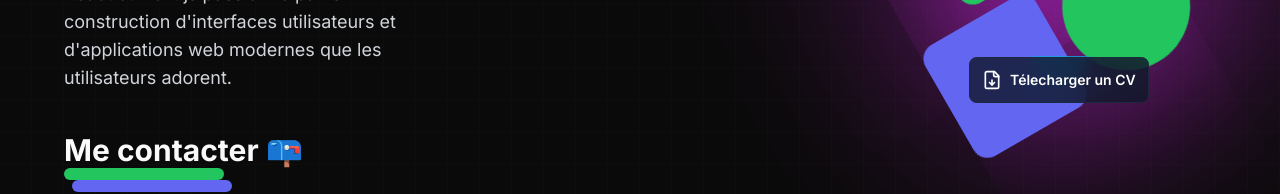
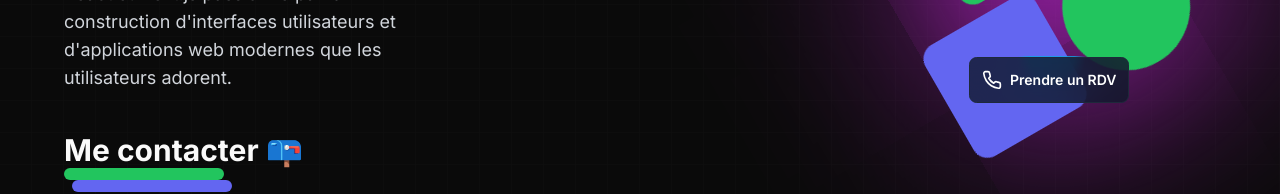
Before and after one commit to Yoni-Deserbaix/Portfolio, a Next.js app: page / in a window 1280 px wide. Shown: the part 348-542 px from the top of the page. Built offline with nearby package versions, Linux system fonts and the light colour scheme; no server answers; the database is empty.

Commit message:
feat(hero): book a call button

```diff
--- a/src/app/components/Hero.tsx
+++ b/src/app/components/Hero.tsx
@@ -1,7 +1,7 @@
 import FadeUp from "@/components/ui/animations/FadeUp";
 import { MovingBorderBtn } from "@/components/ui/moving-border";
 import "boxicons/css/boxicons.min.css";
-import { FileDown } from "lucide-react";
+import { Phone } from "lucide-react";
 import Link from "next/link";
 
 export default function Hero() {
@@ -60,12 +60,12 @@ export default function Hero() {
                 className="p-3 font-semibold"
               >
                 <Link
-                href="/DESERBAIX_YONI_CV.pdf"
+                  href="https://cal.com/yoni-deserbaix"
                   target="_blank"
                   className="flex gap-2"
                 >
-                <FileDown size={20} />
-                Télecharger un CV
+                  <Phone size={20} />
+                  Prendre un RDV
                 </Link>
               </MovingBorderBtn>
             </FadeUp>
```
Lines whose indentation alone changed are shown as unchanged.
